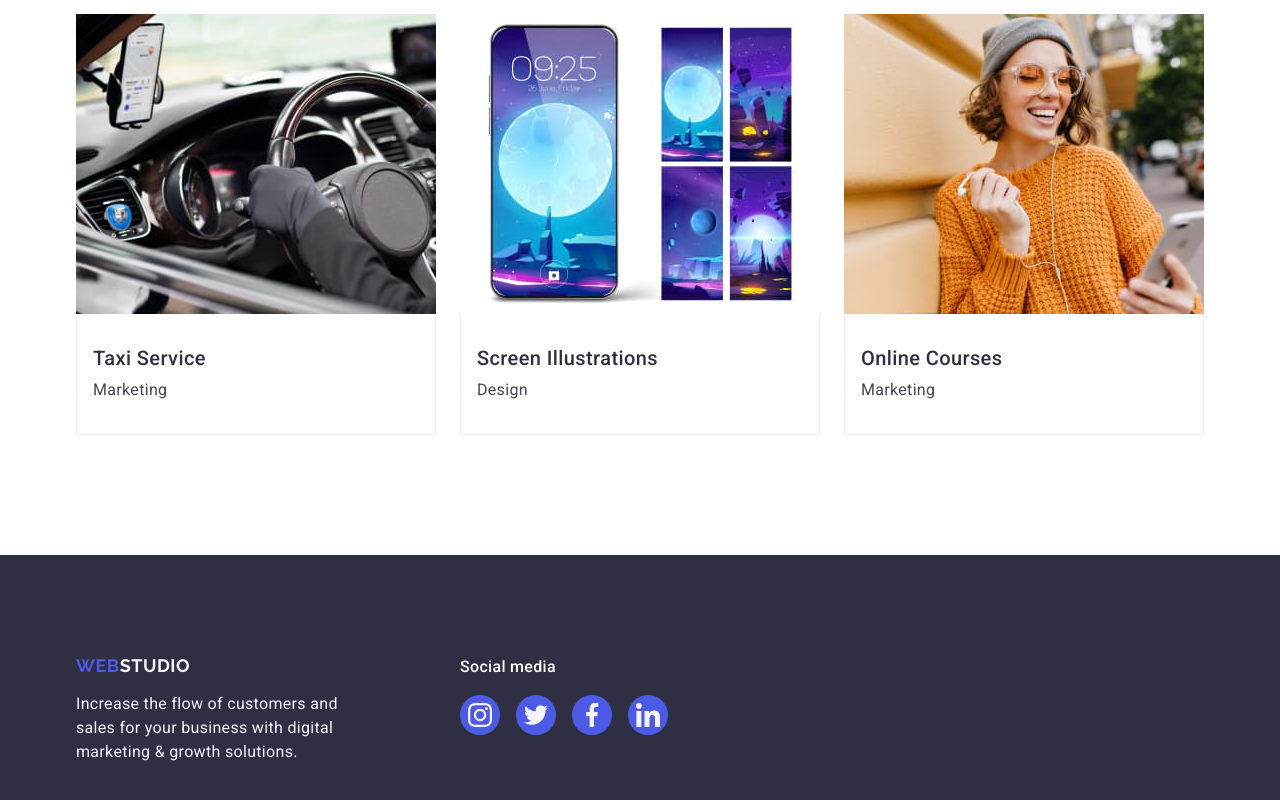
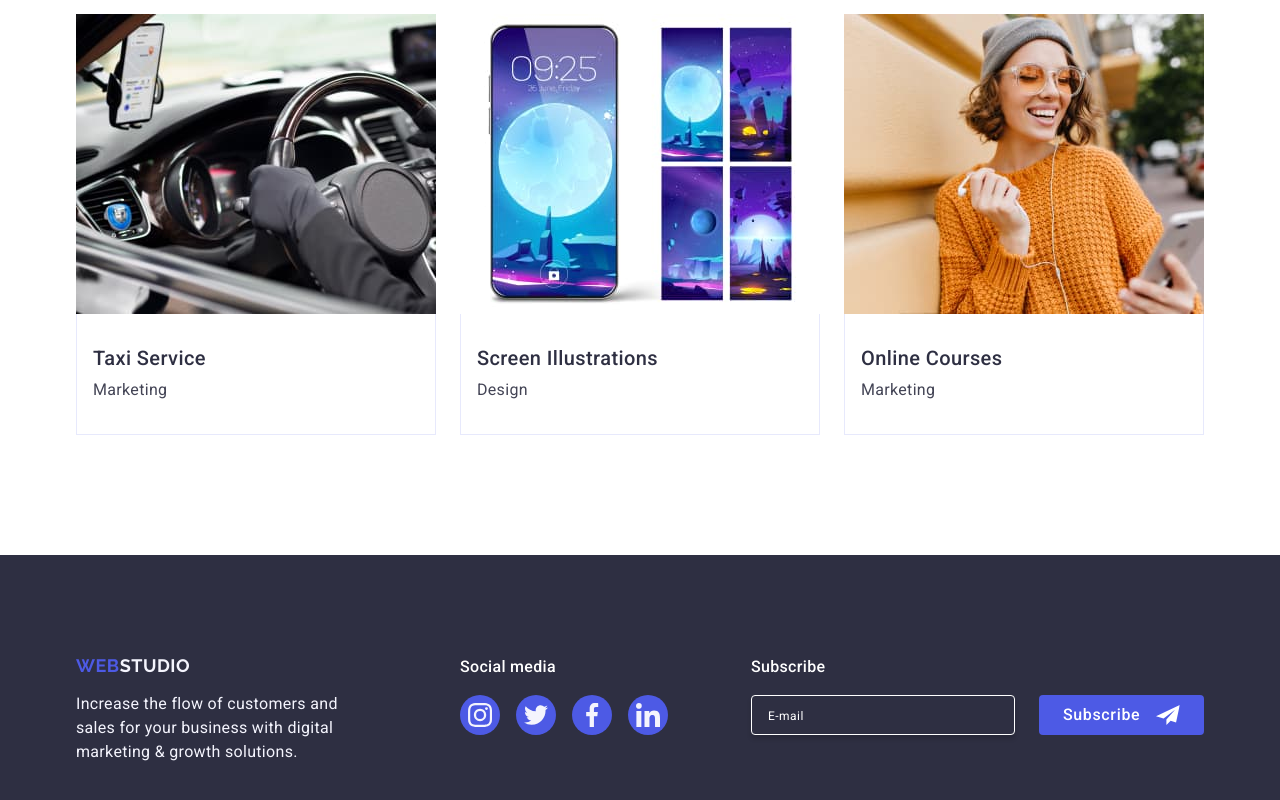
Before and after one commit to Marensfc/goit-markup-hw-05, a plain HTML site: page index.html in a window 1280 px wide. Shown: the part 2628-3428 px from the top of the page. Drawn offline with nearby package versions, Linux system fonts and the light colour scheme.

Commit message:
Made footer-form

```diff
--- a/css/styles.css
+++ b/css/styles.css
@@ -40,6 +40,15 @@ img {
 h1,
 h2 {
   font-weight: 700;
+}
+
+input {
+  font-family: inherit;
+}
+
+button {
+  cursor: pointer;
+  font-family: inherit;
 }
 
 .container {
@@ -527,3 +536,56 @@ header {
 .footer-social-link:focus {
   background-color: #31d0aa;
 }
+
+.footer-social-wrapper {
+  margin-right: auto;
+}
+
+/* Footer form */
+
+.footer-form {
+  display: flex;
+  gap: 24px;
+}
+
+.footer-form-input {
+  width: 264px;
+  height: 40px;
+  background-color: transparent;
+  border: 1px solid #fff;
+  border-radius: 4px;
+  box-shadow: 0 4px 4px 0 rgba(0, 0, 0, 0.15);
+  color: #fff;
+  padding: 8px 16px;
+}
+
+.footer-form-input::placeholder {
+  color: #fff;
+  font-size: 12px;
+  line-height: 2;
+  letter-spacing: 0.04em;
+}
+
+.footer-form-btn {
+  width: 165px;
+  height: 40px;
+  border: none;
+  background-color: #4D5AE5;
+  color: #fff;
+  font-weight: 500;
+  line-height: 1.5;
+  letter-spacing: 0.04em;
+  border-radius: 4px;
+  padding: 8px 24px;
+  display: flex;
+  gap: 16px;
+  transition: background-color 250ms cubic-bezier(0.4, 0, 0.2, 1);
+}
+
+.footer-form-btn:hover {
+  background-color: #404BBF;
+}
+
+.footer-form-icon {
+  fill: white;
+}
--- a/index.html
+++ b/index.html
@@ -472,6 +472,18 @@
             </li>
           </ul>
         </div>
+
+        <div class="footer-form-wrap">
+          <p class="footer-form-title social-text">Subscribe</p>
+          <form class="footer-form">
+            <input class="footer-form-input" type="email" name="user-email" placeholder="E-mail">
+            <button class="footer-form-btn" type="submit">Subscribe
+              <svg class="footer-form-icon" width="24" height="24">
+                <use href="./images/icons.svg#footer-send-icon"></use>
+              </svg>
+            </button>
+          </form>
+        </div>
       </div>
     </footer>
   </body>
```
